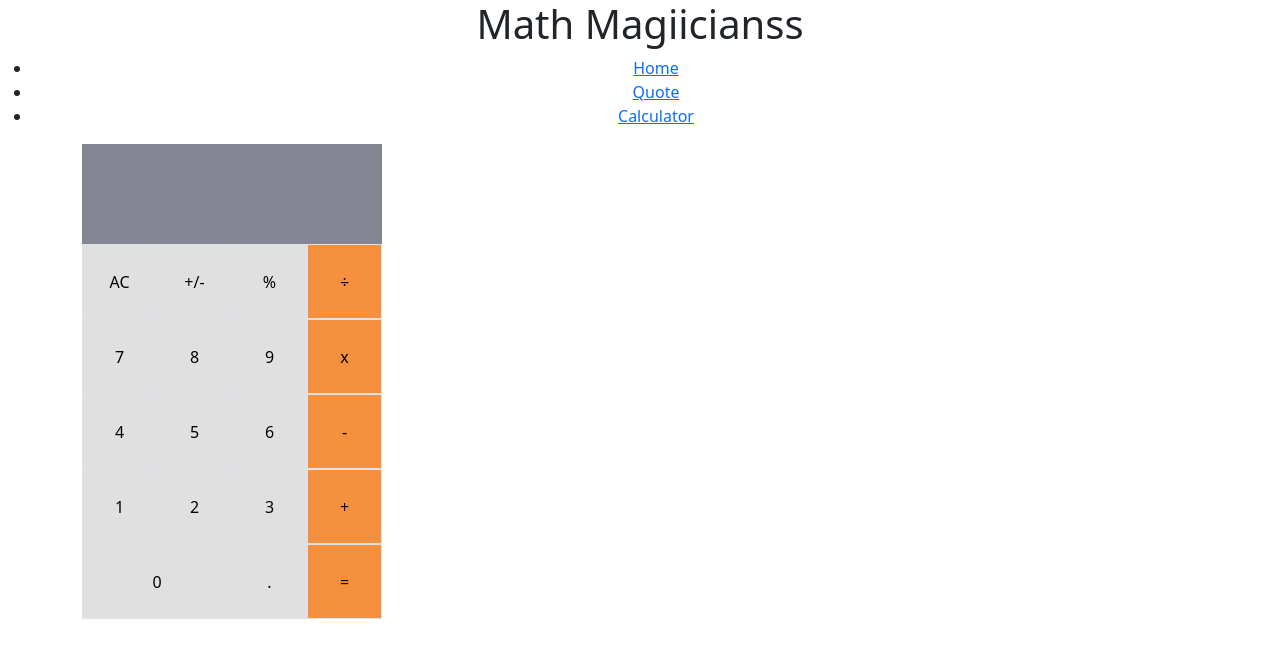
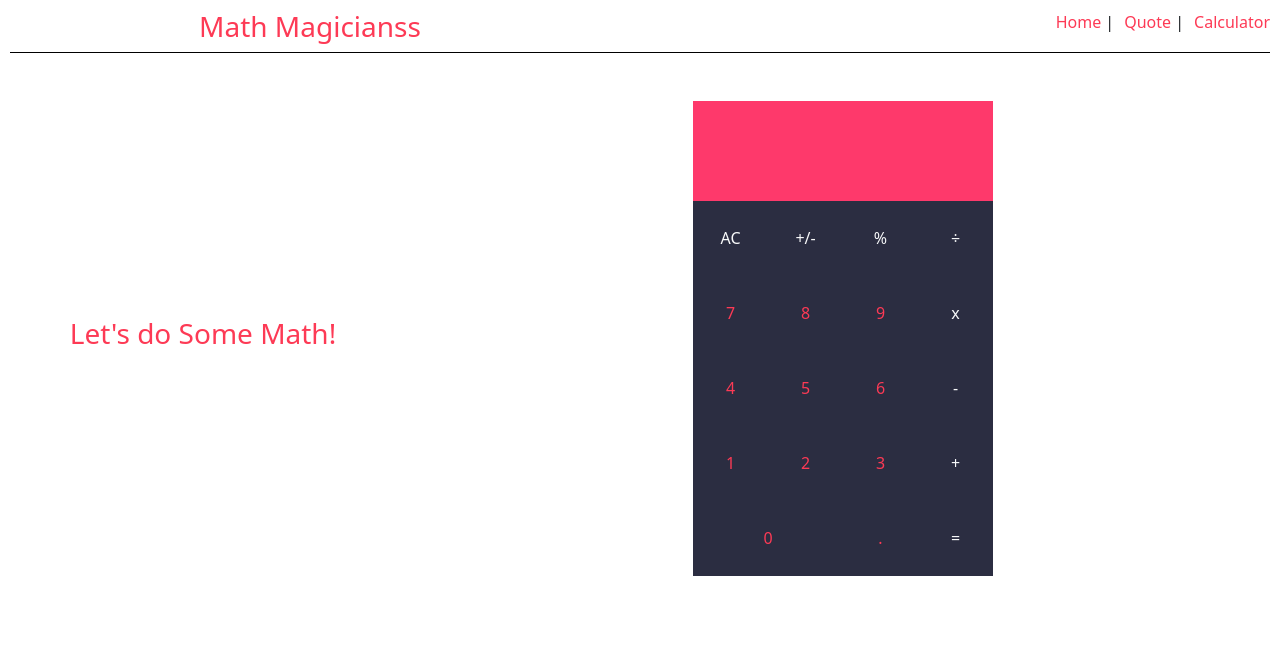
Before and after one commit to ahzia/Math-Magicians, a React (Create React App) app: page /calculator in a window 1280 px wide. Shown: the top 658 px of the page. Built offline with nearby package versions, Linux system fonts and the light colour scheme.

Commit message:
add some styling

```diff
--- a/src/App.css
+++ b/src/App.css
@@ -2,29 +2,50 @@
   text-align: center;
 }
 
+header {
+  display: flex;
+  justify-content: space-between;
+  margin: 10px;
+  border-bottom: 1px solid black;;
+}
+
+.container{
+  display: flex;
+  justify-content: center;
+}
+
+h3 {
+  width:600px;
+}
+
+ul {
+  list-style: none;
+  display: flex;
+  justify-content: space-between;
+}
+
+li a {
+  text-decoration: none;
+  margin-left: 10px;
+}
+
 .bg-first {
-  background-color: #858694;
+  background-color: #fe396B;
 }
 
 .bg-second {
-  background-color: #e0e0e0;
-}
-
-.bg-temp {
-  background-color: #f5913e;
+  background-color: #2b2d41;
 }
 
 .text-first {
   color: #fd3a55;
 }
 
-.text-third {
-  background-color: #4c5076;
-}
-
 .viewer {
   width: 300px;
   height: 100px;
+  font-size: 20px;
+  color:white;
 }
 
 .calculator {
--- a/src/App.js
+++ b/src/App.js
@@ -17,17 +17,17 @@
     <div className="App">
       <Router>
       <header className="App-header">
-        <h1>Math Magiicianss</h1>
+        <h3 className='text-first'>Math Magicianss</h3>
       <nav>
           <ul>
             <li>
-              <Link to="/">Home</Link>
+              <Link to="/" className='text-first'>Home</Link> |
             </li>
             <li>
-              <Link to="/quote">Quote</Link>
+              <Link to="/quote" className='text-first'>Quote</Link> |
             </li>
             <li>
-              <Link to="/calculator">Calculator</Link>
+              <Link to="/calculator" className='text-first'>Calculator</Link>
             </li>
           </ul>
         </nav>
--- a/src/Pages/CalculatorPage.js
+++ b/src/Pages/CalculatorPage.js
@@ -1,7 +1,10 @@
 import Calculator from "../components/Calculator";
 const CalculatorPage = () => {
   return(
-  <Calculator />
+    <section class='d-flex my-5 align-items-center'>
+      <h3 className='text-first'>Let's do Some Math!</h3>
+      <Calculator />
+    </section>
   );
 }
 export default CalculatorPage;
--- a/src/Pages/Home.js
+++ b/src/Pages/Home.js
@@ -1,6 +1,6 @@
 const Home = () => {
     return(
-        <div>Home</div>
+        <section  className='d-flex justify-content-center m-5'>Lorem Ipsum is simply dummy text of the printing and typesetting industry. Lorem Ipsum has been the industry's standard dummy text ever since the 1500s, when an unknown printer took a galley of type and scrambled it to make a type specimen book. It has survived not only five centuries, but also the leap into electronic typesetting, remaining essentially unchanged. It was popularised in the 1960s with the release of Letraset sheets containing Lorem Ipsum passages, and more recently with desktop publishing software like Aldus PageMaker including versions of Lorem Ipsum.</section>
     )
 }
 export default Home;
--- a/src/Pages/Quote.js
+++ b/src/Pages/Quote.js
@@ -1,6 +1,8 @@
 const Quote = () => {
-    return(
-        <div>Quote</div>
-    );
+  return(
+    <section className='d-flex justify-content-center my-5'>
+        <h3>Without mathematics, there’s nothing you can do. Everything around you is mathematics. Everything around you is numbers.</h3>
+    </section>
+  );
 }
 export default Quote;
--- a/src/components/Calculator.js
+++ b/src/components/Calculator.js
@@ -27,33 +27,33 @@
           </div>
         </div>
         <div className="d-flex">
-          <CalculatorButton buttonName="AC" handleClick={handleClick} />
-          <CalculatorButton buttonName="+/-" handleClick={handleClick} />
-          <CalculatorButton buttonName="%" handleClick={handleClick} />
-          <CalculatorButton buttonName="÷" handleClick={handleClick} className="bg-temp" />
+          <CalculatorButton buttonName="AC" handleClick={handleClick} className="text-light"/>
+          <CalculatorButton buttonName="+/-" handleClick={handleClick} className="text-light"/>
+          <CalculatorButton buttonName="%" handleClick={handleClick} className="text-light"/>
+          <CalculatorButton buttonName="÷" handleClick={handleClick} className="text-light"/>
         </div>
         <div className="d-flex">
           <CalculatorButton buttonName="7" handleClick={handleClick} />
           <CalculatorButton buttonName="8" handleClick={handleClick} />
           <CalculatorButton buttonName="9" handleClick={handleClick} />
-          <CalculatorButton buttonName="x" handleClick={handleClick} className="bg-temp" />
+          <CalculatorButton buttonName="x" handleClick={handleClick} className="text-light"/>
         </div>
         <div className="d-flex">
           <CalculatorButton buttonName="4" handleClick={handleClick} />
           <CalculatorButton buttonName="5" handleClick={handleClick} />
           <CalculatorButton buttonName="6" handleClick={handleClick} />
-          <CalculatorButton buttonName="-" handleClick={handleClick} className="bg-temp" />
+          <CalculatorButton buttonName="-" handleClick={handleClick} className="text-light"/>
         </div>
         <div className="d-flex">
           <CalculatorButton buttonName="1" handleClick={handleClick} />
           <CalculatorButton buttonName="2" handleClick={handleClick} />
           <CalculatorButton buttonName="3" handleClick={handleClick} />
-          <CalculatorButton buttonName="+" handleClick={handleClick} className="bg-temp" />
+          <CalculatorButton buttonName="+" handleClick={handleClick} className="text-light"/>
         </div>
         <div className="d-flex">
           <CalculatorButton buttonName="0" handleClick={handleClick} className="btn-zero" />
           <CalculatorButton buttonName="." handleClick={handleClick} />
-          <CalculatorButton buttonName="=" handleClick={handleClick} className="bg-temp" />
+          <CalculatorButton buttonName="=" handleClick={handleClick} className="text-light"/>
         </div>
       </div>
     </div>
--- a/src/components/CalcultorButton.js
+++ b/src/components/CalcultorButton.js
@@ -5,7 +5,7 @@
     const buttonName = e.target.id;
     props.handleClick(buttonName);
   };
-  const className = `btn-rectingle d-flex justify-content-center align-items-center border ${props.className}`;
+  const className = `btn-rectingle d-flex justify-content-center align-items-center text-first ${props.className}`;
   return (
     <div id={props.buttonName} onClick={handleClick} onKeyDown={handleClick} role="button" className={className} tabIndex={0}>
       {props.buttonName}
```
